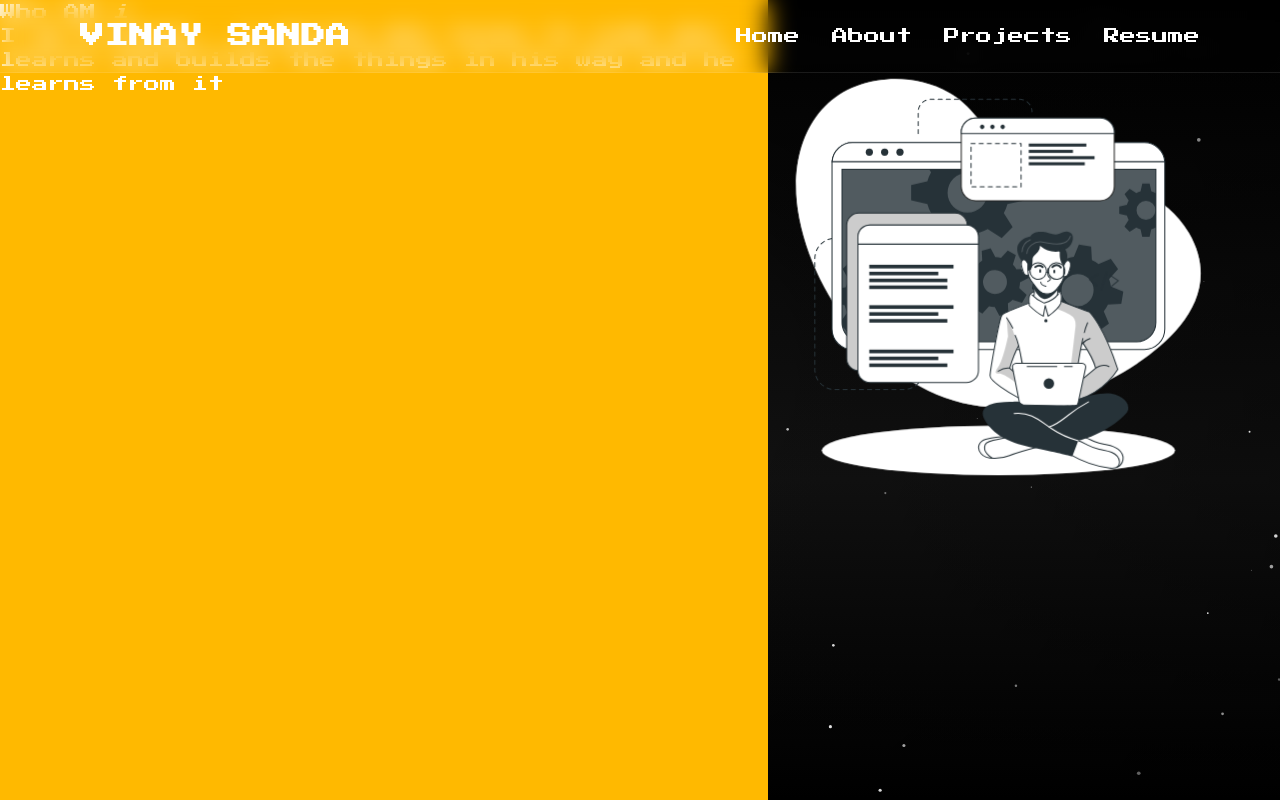
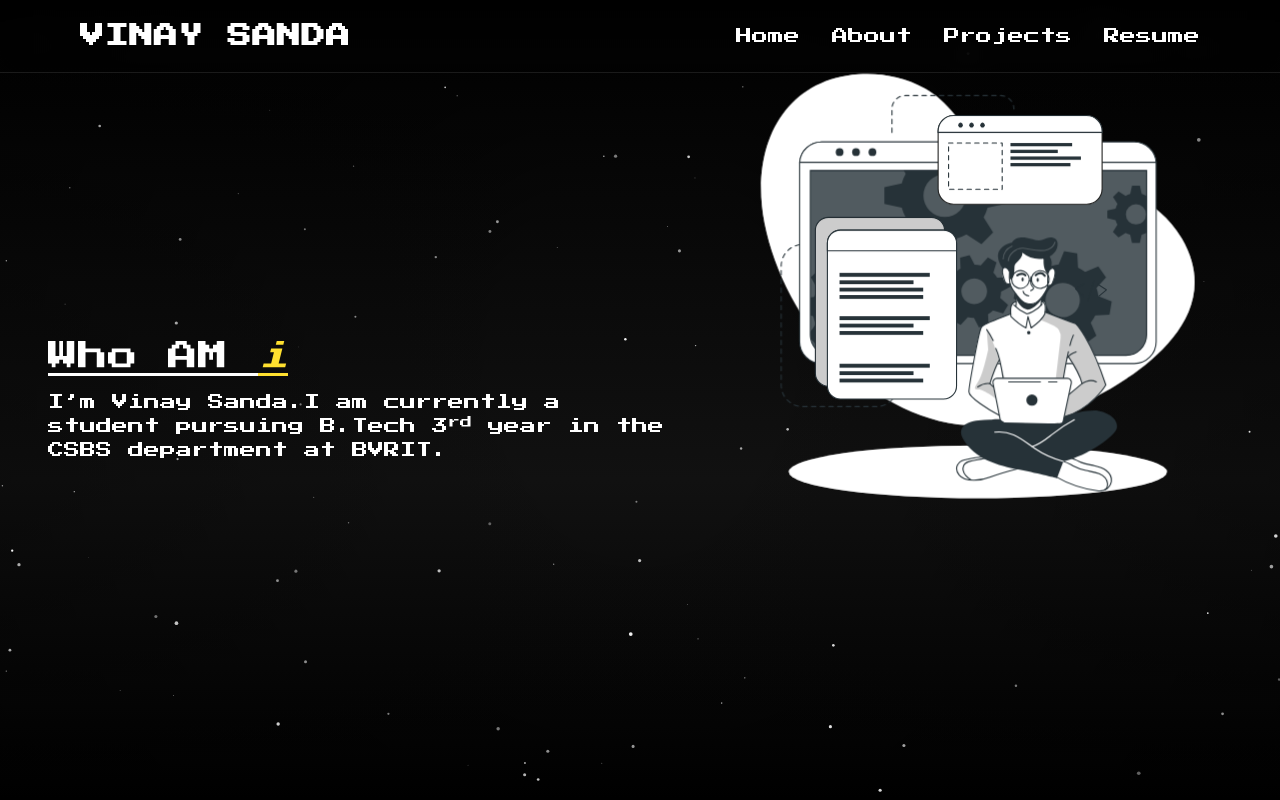
Before and after one commit to VINAY-SANDA/Mark-suits, a React (Vite) app: page /about in a window 1280 px wide. Built offline with nearby package versions, Linux system fonts and the light colour scheme.

Commit message:
depoly day

```diff
--- a/src/pages/About.jsx
+++ b/src/pages/About.jsx
@@ -2,12 +2,21 @@ import DeveloperIllustration from '../components/DeveloperIllustration'
 
 const About = () => {
   return (
-    <div className='h-screen flex'>
-      <div className=' h-full  bg-amber-400 w-[60%]'>
-          <h1>Who AM <i>i</i></h1>
-         <p> I am S.Vinay , a person who loves to code who learns and builds the things in his way and he learns from it</p>
+    <div className="h-screen grid grid-cols-7 row-span-7">
+      <div className="col-span-4 flex flex-col justify-center items-start px-12 ">
+        <h1 className="underline text-3xl mb-4  ">
+          Who AM <i className="text-[#ffe02f] underline">i</i>
+        </h1>
+        <p>
+          I’m Vinay Sanda.I am currently a student pursuing B.Tech 3<sup>rd</sup> year in the CSBS department at BVRIT.
+        </p>
+        <p>
+
+        </p>
       </div>
-      <div className=' h-full w-[40%] pt-10'><DeveloperIllustration/></div>
+      <div className="col-span-3  ">
+        <DeveloperIllustration className='h-[80%] mt-8'/>
+      </div>
     </div>
   )
 }
```
